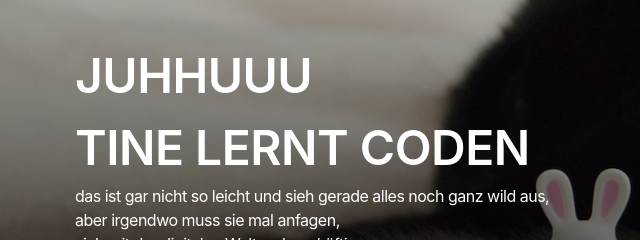
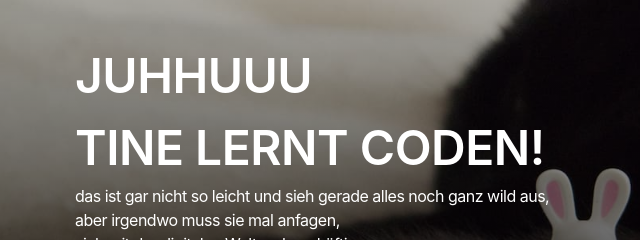
Before and after one commit to cytine/cytine.github.io, a plain HTML site: page index.html in a window 1280 px wide. Shown: the part 232-472 px from the top of the page, 53-693 px from the left. Drawn offline with Linux system fonts and the light colour scheme.

Commit message:
Update index.html

```diff
--- a/index.html
+++ b/index.html
@@ -52,7 +52,7 @@
 
         <!-- Sag was über Dich -->
         <div class="bio">
-          <h1>JUHHUUU <br> TINE LERNT CODEN</h1>
+          <h1>JUHHUUU <br> TINE LERNT CODEN!</h1>
           <p>
             das ist gar nicht so leicht und sieh gerade alles noch ganz wild aus, aber irgendwo muss sie mal anfagen, <br> sich mit der digitalen Welt zu beschäftigen
           </p>
```
